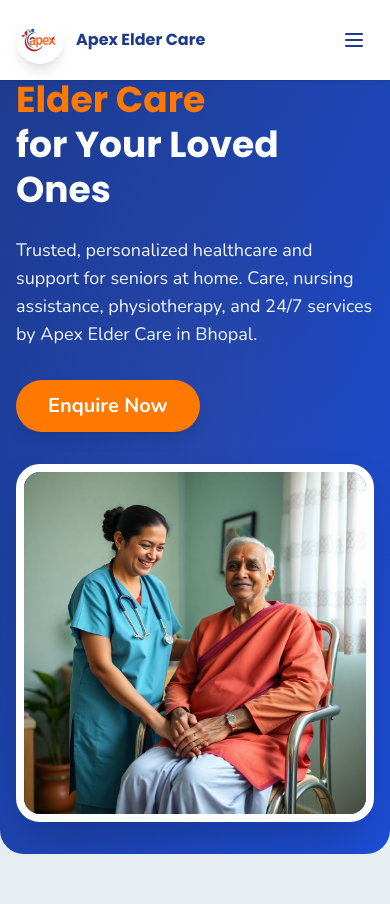
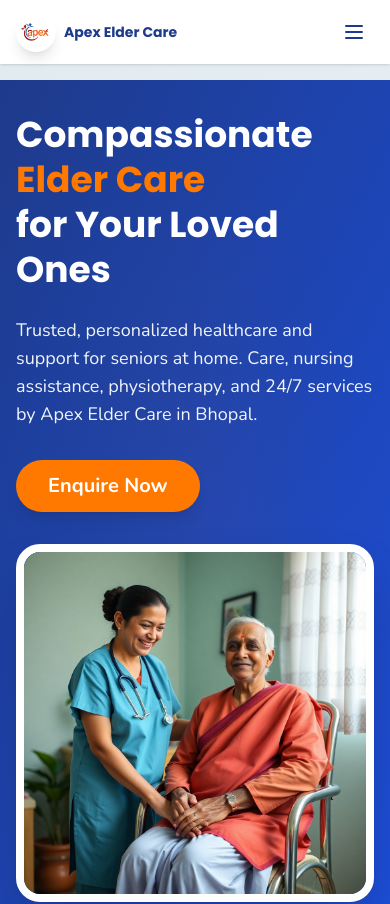
Before and after one commit to Akhilesh18237/APEX, a React (Vite) app: page / in a window 390 px wide. Shown: the top 904 px of the page. Built offline with nearby package versions, Linux system fonts and the light colour scheme.

Commit message:
Fix navbar text cutoff and improve mobile responsiveness

```diff
--- a/src/pages/Index.tsx
+++ b/src/pages/Index.tsx
@@ -33,20 +33,20 @@ const Index = () => {
         animate={{ y: 0, opacity: 1 }}
         transition={{ type: "spring", stiffness: 52, damping: 12, delay: 0.03 }}
       >
-        <nav className="max-w-6xl mx-auto py-4 flex justify-between items-center px-4">
-          <div className="flex gap-3 items-center">
+        <nav className="max-w-6xl mx-auto py-3 md:py-4 flex justify-between items-center px-4">
+          <div className="flex gap-2 md:gap-3 items-center min-w-0">
             <img
               src="/lovable-uploads/c7bf229c-d261-4aa0-9b37-f5aa4833d7c0.png"
               alt="Apex Elder Care Logo"
-              className="w-12 h-12 md:w-14 md:h-14 rounded-full bg-white p-1 shadow-lg animate-scale-in"
+              className="w-10 h-10 md:w-14 md:h-14 rounded-full bg-white p-1 shadow-lg animate-scale-in flex-shrink-0"
               style={{objectFit: "contain", background: "white"}}
             />
-            <span className="font-poppins text-base md:text-2xl font-bold text-blue-900">Apex Elder Care</span>
+            <span className="font-poppins text-sm md:text-2xl font-bold text-blue-900 truncate">Apex Elder Care</span>
           </div>
 
           {/* Mobile menu button */}
           <button
-            className="md:hidden p-2 text-blue-900"
+            className="md:hidden p-2 text-blue-900 flex-shrink-0"
             onClick={() => setIsMenuOpen(!isMenuOpen)}
             aria-label="Toggle menu"
           >
@@ -85,7 +85,7 @@ const Index = () => {
         </nav>
       </motion.header>
       {/* Animate sections and footer */}
-      <main className="flex-1 w-full flex flex-col">
+      <div className="pt-20 md:pt-24">
         <AnimatePresence mode="wait">
           <motion.div
             initial={{ opacity: 0, y: 24 }}
@@ -137,7 +137,7 @@ const Index = () => {
             <Contact />
           </motion.div>
         </AnimatePresence>
-      </main>
+      </div>
       <motion.div
         initial={{ opacity: 0, y: 20 }}
         animate={{ opacity: 1, y: 0 }}
```
